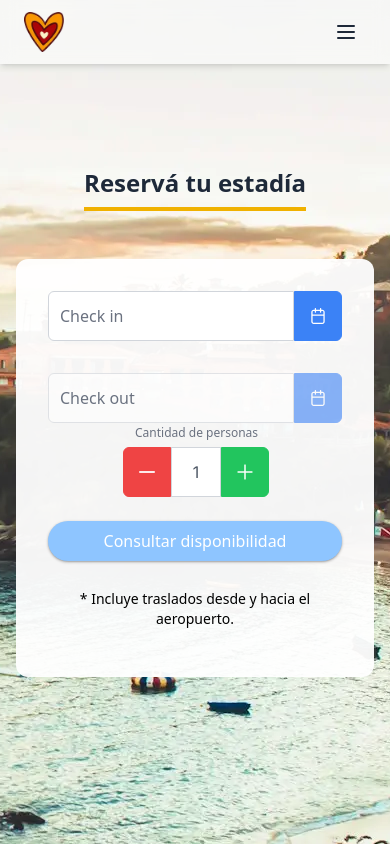
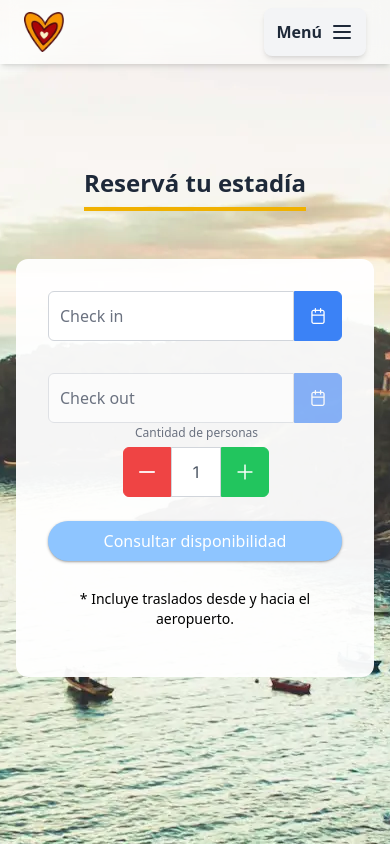
Before and after one commit to LautaroMiceli/corazon-de-geriba, a React (Vite) app: page /booking in a window 390 px wide. Built offline with nearby package versions, Linux system fonts and the light colour scheme.

Commit message:
improve menu-button accesibility

```diff
--- a/src/Components/HeaderLayout.jsx
+++ b/src/Components/HeaderLayout.jsx
@@ -44,7 +44,7 @@ const Header = () => {
 
     return (
         <header
-        className={headerClass}
+            className={headerClass}
         >
             <div className="max-w-7xl mx-auto flex justify-between items-center h-16 px-6">
 
@@ -56,13 +56,22 @@ const Header = () => {
                     aria-label={mobileOpen ? "Cerrar menú" : "Abrir menú"}
                     aria-expanded={mobileOpen}
                     onClick={() => setMobileOpen((s) => !s)}
-                    className="md:hidden p-2 rounded-md focus:outline-none hover:scale-[]1.1"
+                    className={`
+    md:hidden flex items-center gap-2 p-3 rounded-lg
+    bg-gray-100 hover:bg-gray-200 shadow-md
+
+  `}
                 >
-                    {/* simple SVG: cambia entre hamburguesa y cruz */}
                     {mobileOpen ? (
-                        <SVGCruz />
+                        <div className="flex items-center gap-2">
+                            <span className="font-bold text-gray-800 select-none">Cerrar</span>
+                            <SVGCruz className="w-6 h-6 text-gray-800" />
+                        </div>
                     ) : (
-                        <SVGHamburguesa />
+                        <div className="flex items-center gap-2">
+                            <span className="font-bold text-gray-800 select-none">Menú</span>
+                            <SVGHamburguesa className="w-6 h-6 text-gray-800" />
+                        </div>
                     )}
                 </button>
 
--- a/src/index.css
+++ b/src/index.css
@@ -226,13 +226,12 @@ body,
 
 @media screen and (height <= 700px) {
   .booking_image{
-    background-position: 1000px -100px;
-  }
+    background-position: -1000px -200px;}
 }
 
 @media screen and (width <= 600px) {
   .booking_image{
-    background-position: -1400px -200px;
+    background-position: -1000px -200px;
   }
 }
 
```
